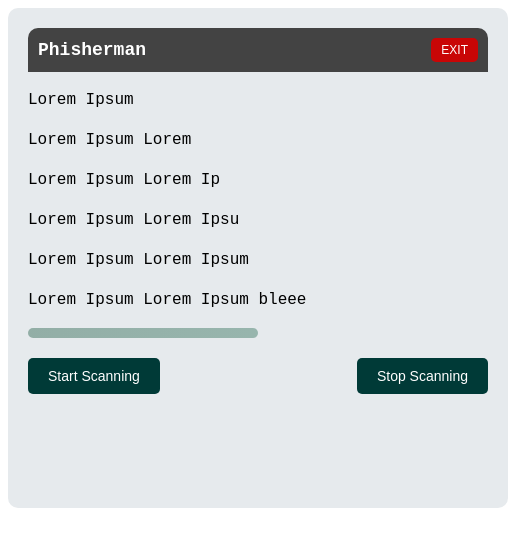
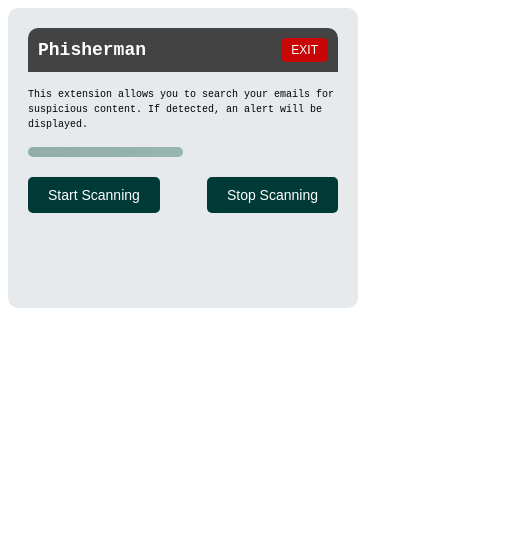
Before and after one commit to nightfury3128/MakeUC2024, a browser extension: page frontend/Pop-up UI/popup.html in a window 400 px wide. Shown: the whole page, 508 px wide, since content can reach past the window. Drawn offline with Linux system fonts and the light colour scheme.

Commit message:
made size changes to dropbox

```diff
--- a/frontend/Pop-up UI/popup.html
+++ b/frontend/Pop-up UI/popup.html
@@ -15,12 +15,7 @@
         <button id="exit-button">EXIT</button>
     </div>
     <div id="phisherman-body">
-        <p>Lorem Ipsum</p>
-        <p>Lorem Ipsum Lorem</p>
-        <p>Lorem Ipsum Lorem Ip</p>
-        <p>Lorem Ipsum Lorem Ipsu</p>
-        <p>Lorem Ipsum Lorem Ipsum</p>
-        <p>Lorem Ipsum Lorem Ipsum bleee</p>
+        <p>This extension allows you to search your emails for suspicious content. If detected, an alert will be displayed.</p>
     </div>
     <div id="scan-progress-container">
         <div id="scan-progress"></div>
--- a/frontend/Pop-up UI/style.css
+++ b/frontend/Pop-up UI/style.css
@@ -1,6 +1,6 @@
 html, body {
-    width: 500px;
-    height: 500px;
+    width: 350px;
+    height: 300px;
   }
 /* Center the dialog box */
 #phisherman-dialog {
@@ -54,7 +54,7 @@ html, body {
     color: #000000; /* Black text for Lorem Ipsum */
     margin: 15px 0;
     line-height: 1.5;
-    font-size: 16px;
+    font-size: 10px;
 }
 
 
```
